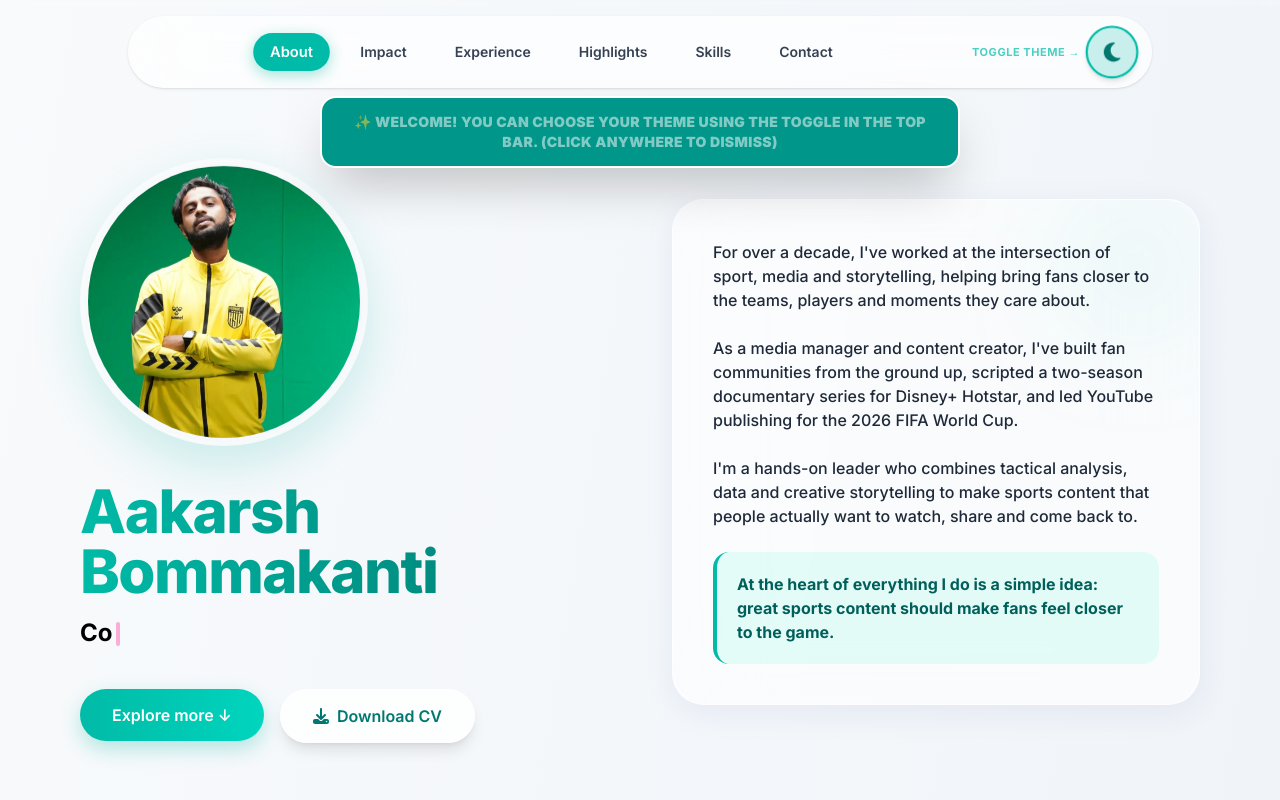
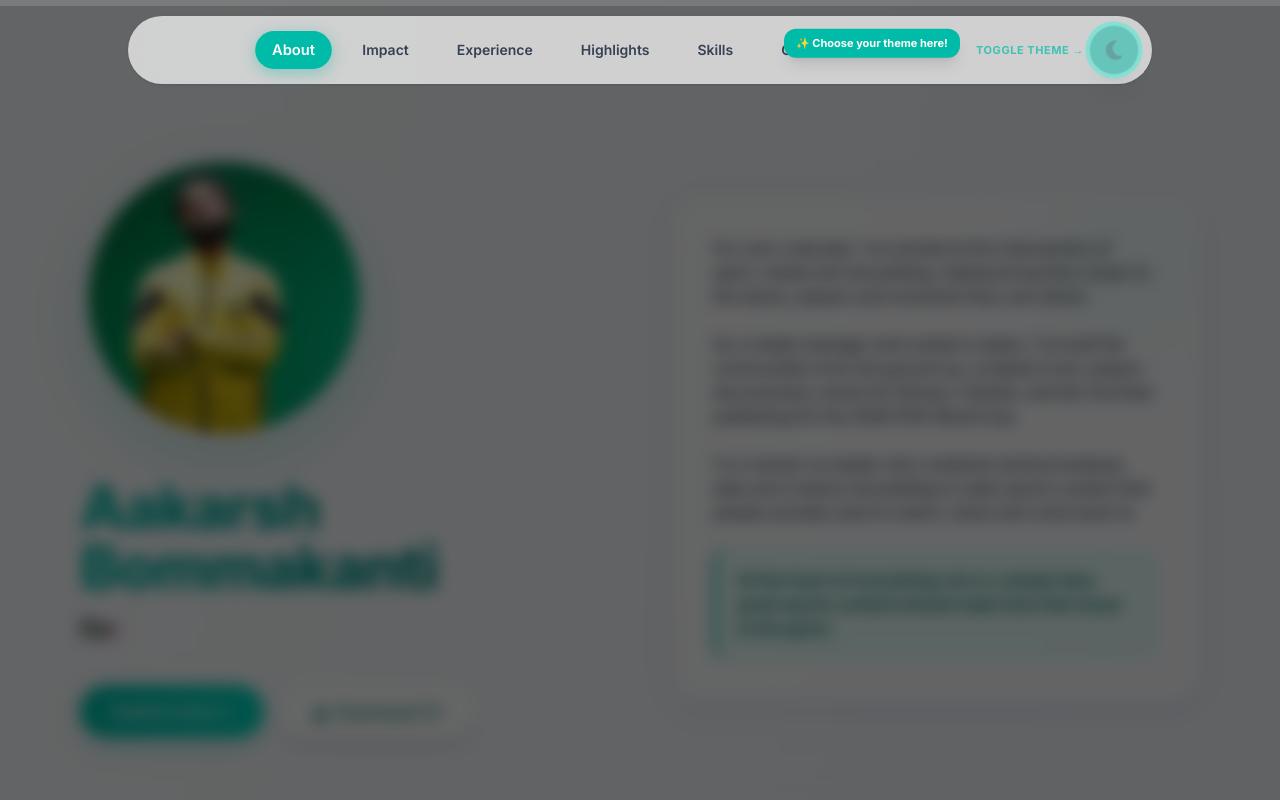
Before and after one commit to AakarshBot/aakars-portfolio-new, a Next.js app: page / in a window 1280 px wide. Shown: the top 800 px of the page. Built offline with nearby package versions, Linux system fonts and the light colour scheme.

Commit message:
Update page.tsx

```diff
--- a/src/app/page.tsx
+++ b/src/app/page.tsx
@@ -100,7 +100,7 @@ function useTypewriter(words: string[], speed = 80, pause = 1200) {
 // ---------- Main Page Component ----------
 export default function Page() {
   const [isDark, setIsDark] = useState(false); // Default to light mode
-  const [showThemePrompt, setShowThemePrompt] = useState(true);
+  const [showOverlay, setShowOverlay] = useState(true);
   const [active, setActive] = useState("about");
   const [progress, setProgress] = useState(0);
 
@@ -126,14 +126,14 @@ export default function Page() {
     return () => window.removeEventListener("scroll", onScroll);
   }, []);
 
-  // Dismiss theme prompt on ANY click on the page
+  // Dismiss overlay on ANY click on the page
   useEffect(() => {
     const handleClickAnywhere = () => {
-      if (showThemePrompt) setShowThemePrompt(false);
+      if (showOverlay) setShowOverlay(false);
     };
     window.addEventListener("click", handleClickAnywhere);
     return () => window.removeEventListener("click", handleClickAnywhere);
-  }, [showThemePrompt]);
+  }, [showOverlay]);
 
   useEffect(() => {
     const observer = new IntersectionObserver((entries) => {
@@ -167,6 +167,18 @@ export default function Page() {
   return (
     <div className={`min-h-screen font-sans selection:bg-teal-500 selection:text-white transition-colors duration-700 ${tBg} relative`}>
 
+      {/* Professional Semi-Opaque Backdrop Overlay on Load */}
+      <AnimatePresence>
+        {showOverlay && (
+          <motion.div
+            initial={{ opacity: 0 }}
+            animate={{ opacity: 1 }}
+            exit={{ opacity: 0 }}
+            className="fixed inset-0 z-40 bg-black/60 backdrop-blur-sm pointer-events-auto"
+          />
+        )}
+      </AnimatePresence>
+
       {/* Background Animated Light Orbs */}
       <div className="fixed inset-0 -z-10 overflow-hidden pointer-events-none">
         <motion.div animate={{ x: [0, 100, 0], y: [0, -50, 0], scale: [1, 1.1, 1] }} transition={{ duration: 15, repeat: Infinity, ease: "easeInOut" }} className={`absolute top-[-10%] left-[-10%] w-[50vw] h-[50vw] rounded-full blur-[140px] transition-colors duration-700 ${isDark ? 'bg-teal-500/15' : 'bg-teal-400/10'}`} />
@@ -178,7 +190,7 @@ export default function Page() {
         <div className="h-full bg-gradient-to-r from-teal-400 via-pink-400 to-amber-400 rounded-r-full shadow-[0_0_10px_rgba(45,212,191,0.5)]" style={{ width: `${progress}%` }} />
       </div>
 
-      {/* Navbar with Theme Toggle */}
+      {/* Navbar with Theme Toggle & Glowing Highlight */}
       <header className="sticky top-4 z-50 px-2 sm:px-4">
         <div className={`max-w-5xl mx-auto flex flex-wrap justify-between items-center rounded-2xl sm:rounded-full px-4 py-3 gap-3 transition-colors duration-500 shadow-lg ${tNav}`}>
           <div className="flex flex-wrap justify-center items-center gap-1.5 sm:gap-4 w-full sm:w-auto flex-1">
@@ -190,14 +202,29 @@ export default function Page() {
           </div>
 
           <div className="relative flex items-center gap-2 mx-auto sm:mx-0">
+            {/* Pulsing Theme Customization Hint */}
+            <AnimatePresence>
+              {showOverlay && (
+                <motion.div
+                  initial={{ opacity: 0, x: 10 }}
+                  animate={{ opacity: 1, x: 0 }}
+                  exit={{ opacity: 0, x: 10 }}
+                  className="absolute -left-48 top-1/2 -translate-y-1/2 bg-teal-500 text-white text-[11px] font-bold px-3 py-1.5 rounded-xl shadow-lg whitespace-hidden sm:whitespace-nowrap pointer-events-none animate-bounce"
+                >
+                  ✨ Choose your theme here!
+                </motion.div>
+              )}
+            </AnimatePresence>
+
             <span className="text-[11px] font-bold tracking-wider uppercase opacity-70 hidden md:inline-block animate-pulse text-teal-500">Toggle Theme →</span>
+
             <button
               onClick={(e) => {
                 e.stopPropagation();
                 setIsDark(!isDark);
-                setShowThemePrompt(false);
+                setShowOverlay(false);
               }}
-              className="p-3 rounded-full bg-teal-500/20 hover:bg-teal-500/30 text-teal-500 border-2 border-teal-500 transition-all shadow-md flex-shrink-0 scale-110"
+              className={`p-3 rounded-full transition-all shadow-xl flex-shrink-0 scale-110 ${showOverlay ? 'bg-teal-500 text-white ring-4 ring-teal-300 animate-pulse' : 'bg-teal-500/20 hover:bg-teal-500/30 text-teal-500 border-2 border-teal-500'}`}
               title="Click here to switch between light and dark mode"
             >
               {isDark ? <FaSun className="text-amber-300 text-xl" /> : <FaMoon className="text-teal-700 text-xl" />}
@@ -205,21 +232,6 @@ export default function Page() {
           </div>
         </div>
       </header>
-
-      {/* Prominent Floating Welcome Guidance Badge on Screen */}
-      <AnimatePresence>
-        {showThemePrompt && (
-          <motion.div
-            initial={{ opacity: 0, y: -20, scale: 0.95 }}
-            animate={{ opacity: 1, y: 0, scale: 1 }}
-            exit={{ opacity: 0, y: -20, scale: 0.95 }}
-            className="fixed top-24 left-1/2 -translate-x-1/2 z-50 bg-teal-600 text-white px-6 py-3.5 rounded-2xl shadow-2xl border-2 border-white flex items-center gap-4 cursor-pointer max-w-[90vw] text-center"
-            onClick={() => setShowThemePrompt(false)}
-          >
-            <span className="text-xs sm:text-sm font-black tracking-wide uppercase animate-pulse">✨ Welcome! You can choose your theme using the toggle in the top bar. (Click anywhere to dismiss)</span>
-          </motion.div>
-        )}
-      </AnimatePresence>
 
       <main className="max-w-6xl mx-auto px-4 py-10 space-y-20 sm:space-y-32 relative">
 
@@ -302,7 +314,7 @@ export default function Page() {
           </div>
         </section>
 
-        {/* Experience Section (Fully responsive grid layout for both mobile & desktop) */}
+        {/* Experience Section */}
         <section id="experience" ref={refs.experience} className="scroll-mt-24 relative z-10">
           <div className="text-center md:text-left mb-8 sm:mb-10">
             <span className="text-xs font-black text-teal-500 uppercase tracking-widest block mb-2">Career Journey</span>
```
